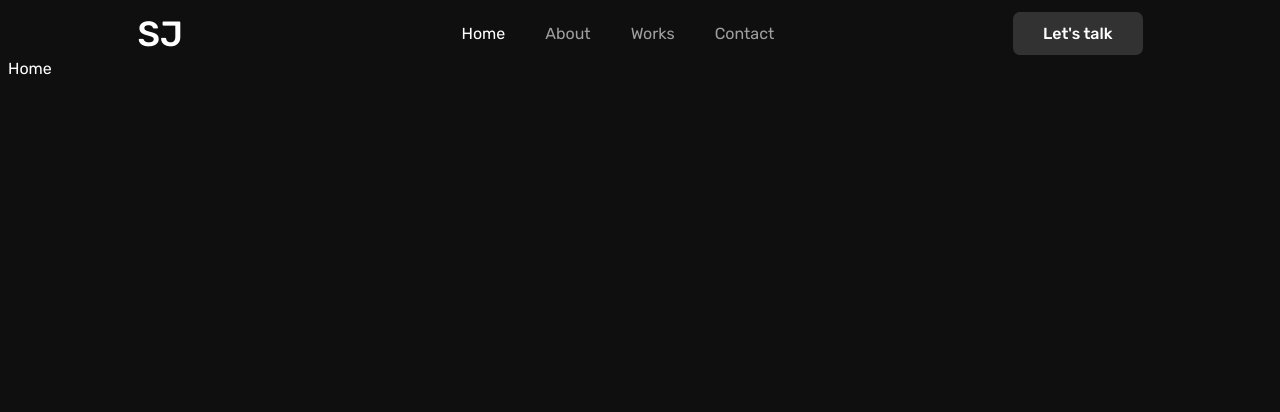
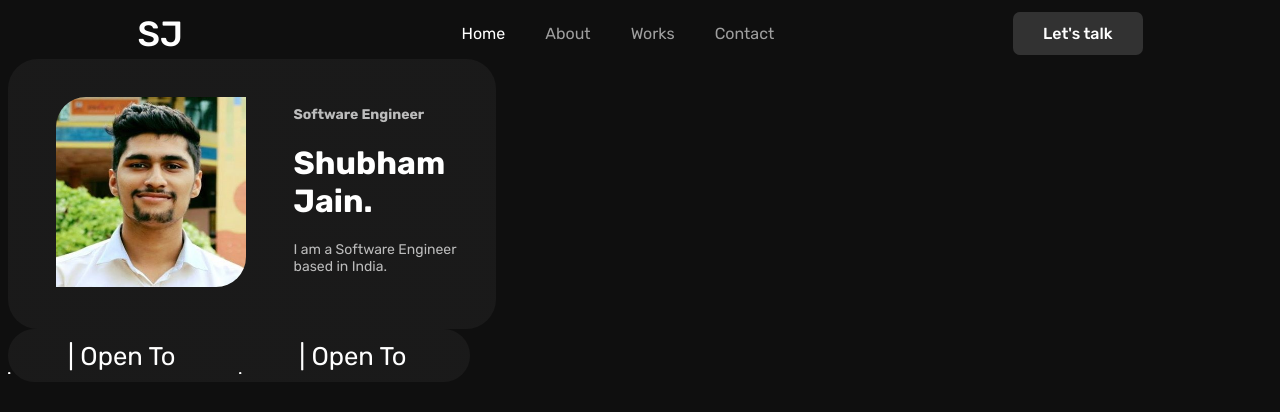
Before and after one commit to Shubham-js/shubhamjain.github.io, a React (Create React App) app: page / in a window 1280 px wide. Shown: the top 412 px of the page. Built offline with nearby package versions, Linux system fonts and the light colour scheme.

Commit message:
Started for Home Component

```diff
--- a/package.json
+++ b/package.json
@@ -1,6 +1,6 @@
 {
   "name": "shubhamjain.github.io",
-  "homepage": "https://shubham-js.github.io/shubhamjain.github.io/",
+  "homepage": "https://shubham-js.github.io",
   "version": "0.1.0",
   "private": true,
   "dependencies": {
--- /dev/null
+++ b/src/Components/Home/Home.css
@@ -0,0 +1,82 @@
+.imageMe {
+    width: 190px;
+    height: 190px;
+    border-radius: 30px 0 30px 0;
+    flex: none;
+    margin: 38px 10px;
+}
+.aboutMe
+{
+    width: 488.4px;
+    height: 270px;;
+    border-radius: 30px;
+
+
+}
+.background {
+    background: linear-gradient(120deg, rgba(229, 225, 225, 0.05), rgba(229, 225, 225, 0.05));
+    /* background: linear-gradient(120deg, rgba(255, 255, 255, 0.3), rgba(255, 255, 255, 0.05)); */
+}
+.flexme {
+    display: flex;
+    justify-content: space-evenly;
+}
+.descMe
+{
+    margin-top: 28px;
+    word-wrap: break-word;
+    word-break: break-all;
+    width: 165px;
+
+}
+
+.shadowBox {
+    position: relative;
+    border-radius: 30px;
+    background: #0F0F0F;
+}
+.openToWork {
+    margin-bottom: 24px;
+    border-radius: 30px;
+    width: 462.2px;
+    height: 53px;
+}
+
+/* marquee div container */
+.marquee {
+    font-size: 2vw;
+    color: #fff;
+    height: 3.5vw;
+    overflow: hidden;
+    position: relative;
+
+}
+
+/* nested div inside the container */
+.marquee div {
+    display: block;
+    width: 200%;
+    position: absolute;
+    overflow: hidden;
+    animation: marquee 4s linear infinite;
+}
+
+/* span with text */
+.marquee span {
+    float: left;
+    width: 25%;
+}
+
+/* keyframe */
+@keyframes marquee {
+    0% {
+        left: 0;
+    }
+
+    100% {
+        left: -100%;
+    }
+}
+span {
+    margin-top: 12px;
+}
--- /dev/null
+++ b/src/Components/Home/MyInfoMe.tsx
@@ -0,0 +1,20 @@
+import React from "react";
+const MyInfoMe = () => {
+  return (
+    <div className="aboutMe background">
+      <div className="flex flexme">
+        <div>
+          <img className="imageMe" src="/me.jpg" alt="/" />
+        </div>
+        <div className="descMe">
+          <h4 className="grey_color2 font14">Software Engineer</h4>
+          <h1 className="white_color font30">Shubham Jain.</h1>
+          <p className="grey_color2 font14">
+            I am a Software Engineer based in India.
+          </p>
+        </div>
+      </div>
+    </div>
+  );
+};
+export default MyInfoMe;
--- /dev/null
+++ b/src/Components/Home/OpenToWork.tsx
@@ -0,0 +1,18 @@
+import React from "react";
+
+const OpenToWork = () => {
+  return (
+    <div className="openToWork background">
+      <div className="marquee">
+        <div>
+          <span>| Open To Opportunities | </span>
+          <span>| Open To Opportunities | </span>
+          <span>| Open To Opportunities | </span>
+          <span>| Open To Opportunities | </span>
+        </div>
+      </div>
+    </div>
+  );
+};
+
+export default OpenToWork;
--- a/src/Components/Home/index.tsx
+++ b/src/Components/Home/index.tsx
@@ -1,5 +1,13 @@
 import React from "react";
+import MyInfoMe from "./MyInfoMe.tsx";
+import "./Home.css";
+import OpenToWork from "./OpenToWork.tsx";
 const Home = () => {
-  return <div className="white_color">Home</div>;
+  return (
+    <>
+      <MyInfoMe />
+      <OpenToWork />
+    </>
+  );
 };
 export default Home;
--- a/src/index.css
+++ b/src/index.css
@@ -6,17 +6,24 @@ body {
 .grey_color {
     color: #9f9f9f;
 }
+.grey_color2 {
+    color : #BCBCBC;
+}
 .white_color {
     color: #fff;
 }
-
+.font14 {
+    font-size: 14px;
+}
 .font16{
     font-size: 16px;
 }
 .font25 {
     font-size:35px;
 }
-
+.font30 {
+    font-weight:30px !important;
+}
 .fontW500{
     font-weight: 500;
 }
@@ -29,3 +36,6 @@ a {
     color: inherit;
     cursor: pointer;
 }
+.flex {
+    display: flex;
+}
```
Also changed, not shown: public/me.jpg (added).
